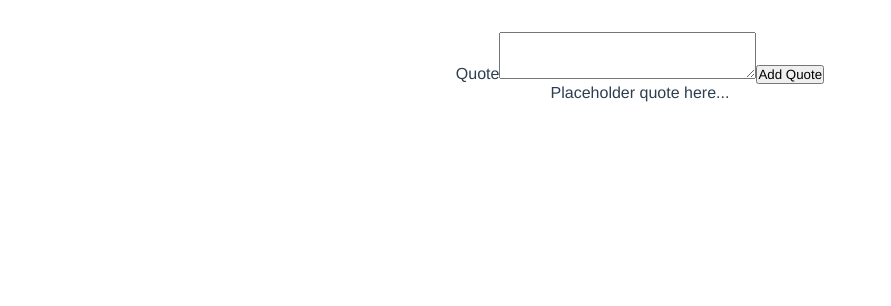
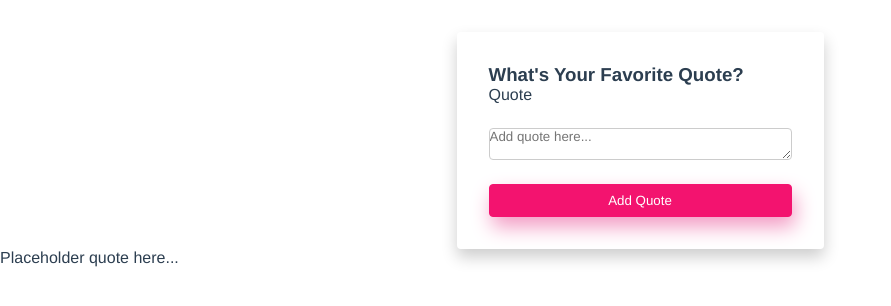
Before and after one commit to ryanwpb/vue-quotes, a Vue app: page / in a window 1280 px wide. Shown: the top 306 px of the page, without its empty margins (0-891 px from the left). Built offline with nearby package versions, Linux system fonts and the light colour scheme.

Commit message:
Style form.

```diff
--- a/src/App.vue
+++ b/src/App.vue
@@ -40,7 +40,6 @@ export default {
   -moz-osx-font-smoothing: grayscale;
 }
 .container {
-  text-align: center;
   color: #2c3e50;
   margin: 2rem auto;
   max-width: 1290px;
--- a/src/components/NewQuote.vue
+++ b/src/components/NewQuote.vue
@@ -1,7 +1,8 @@
 <template>
     <form>
+        <h3>What's Your Favorite Quote?</h3>
         <label for="quote">Quote</label>
-        <textarea name="" id="" cols="30" rows="3" v-model="quote"></textarea>
+        <textarea name="" id="" cols="30" rows="2" v-model="quote" placeholder="Add quote here..."></textarea>
         <button type="submit" @click.prevent="createNew">Add Quote</button>
     </form>
 </template>
@@ -23,5 +24,38 @@ export default {
 </script>
 
 <style scoped>
+form {
+    max-width: 367px;
+    margin: 0 auto;
+    width: 100%;
+    padding: 2rem;
+    box-shadow: 0px 8px 16px 0px rgba(0, 0, 0, 0.2);
+    border-radius: .25rem;
+}
 
+textarea, button {
+    display: block;
+    width: 100%;
+    border-radius: .25rem;
+    margin: 1.5rem 0 0;
+
+}
+
+textarea {
+    border: solid 1px #ccc;
+}
+
+button {
+    background: #F3136F;
+    color: #fff;
+    padding: .5rem;
+    cursor: pointer;
+    border: solid 1px #F3136F;
+    box-shadow: 3px 10px 20px 0px rgb(243 156 196);
+    transition: all 0.2s ease-in-out;
+}
+
+button:hover {
+    box-shadow: none;
+}
 </style>
--- a/src/components/Quote.vue
+++ b/src/components/Quote.vue
@@ -1,5 +1,5 @@
 <template>
-    <div class="quotes">
+    <div class="quote">
         <slot></slot>
     </div>
 </template>
```
